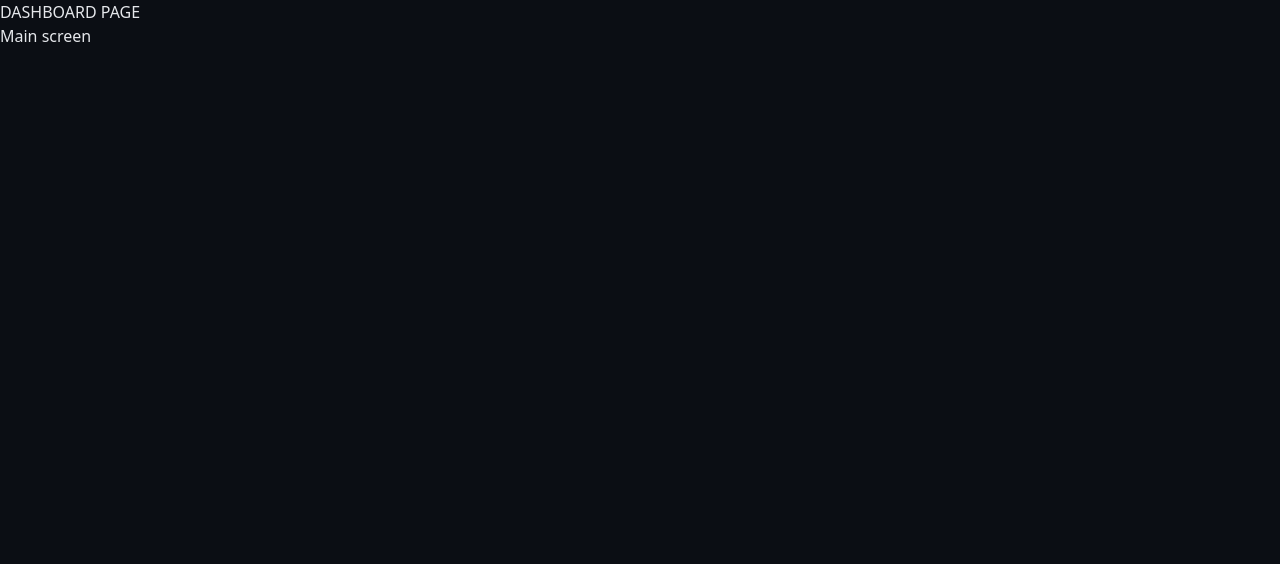
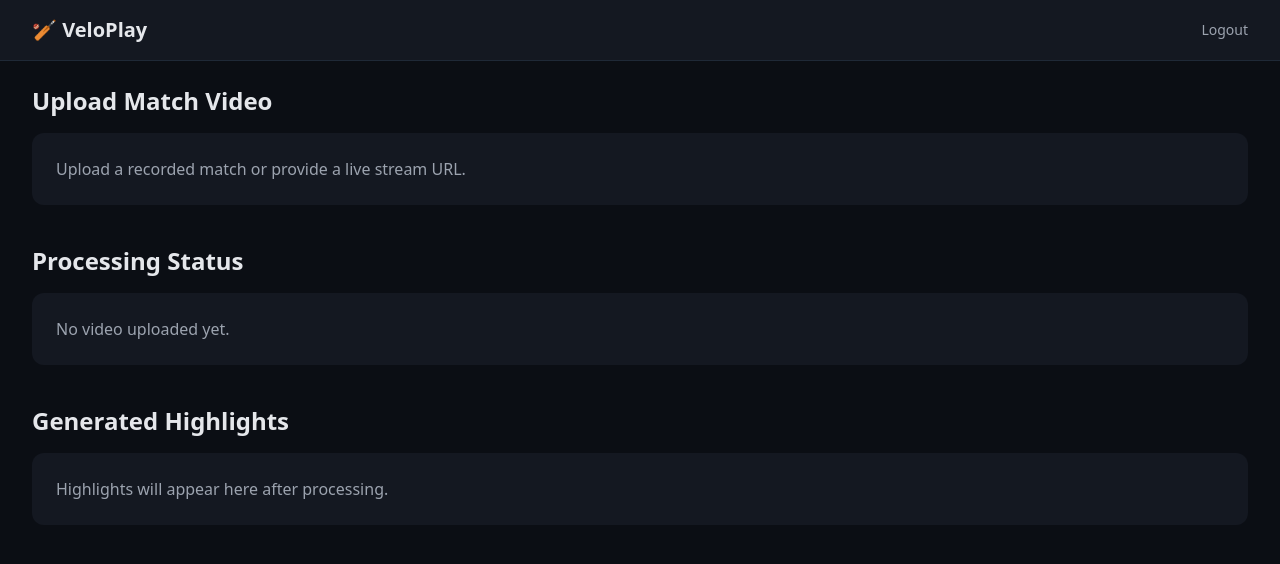
Before and after one commit to veloplaytechlimited-design/CricketHighlightsUI, a React (Vite) app: page /dashboard in a window 1280 px wide. Shown: the top 564 px of the page. Built offline with nearby package versions, Linux system fonts and the light colour scheme.

Commit message:
Dashboard changes

```diff
--- /dev/null
+++ b/src/components/Navbar.jsx
@@ -0,0 +1,26 @@
+import { useNavigate } from "react-router-dom";
+
+export default function Navbar() {
+  const navigate = useNavigate();
+
+  function handleLogout() {
+    navigate("/");
+  }
+
+  return (
+    <header className="bg-card border-b border-gray-800">
+      <div className="max-w-7xl mx-auto px-8 py-4 flex justify-between items-center">
+        <h1 className="text-xl font-bold">
+          🏏 VeloPlay
+        </h1>
+
+        <button
+          onClick={handleLogout}
+          className="text-sm text-muted hover:text-white transition"
+        >
+          Logout
+        </button>
+      </div>
+    </header>
+  );
+}
--- a/src/pages/Dashboard.jsx
+++ b/src/pages/Dashboard.jsx
@@ -1,8 +1,46 @@
+import Navbar from "../components/Navbar";
+
 export default function Dashboard() {
   return (
-    <div>
-      <h1>DASHBOARD PAGE</h1>
-      <p>Main screen</p>
-    </div>
+    <>
+      <Navbar />
+
+      <main className="max-w-7xl mx-auto px-8 py-6 space-y-10">
+        {/* Section 1: Upload */}
+        <section>
+          <h2 className="text-2xl font-semibold mb-4">
+            Upload Match Video
+          </h2>
+
+          <div className="bg-card rounded-xl p-6">
+            <p className="text-muted">
+              Upload a recorded match or provide a live stream URL.
+            </p>
+          </div>
+        </section>
+
+        {/* Section 2: Preview / Processing */}
+        <section>
+          <h2 className="text-2xl font-semibold mb-4">
+            Processing Status
+          </h2>
+
+          <div className="bg-card rounded-xl p-6 text-muted">
+            No video uploaded yet.
+          </div>
+        </section>
+
+        {/* Section 3: Highlights */}
+        <section>
+          <h2 className="text-2xl font-semibold mb-4">
+            Generated Highlights
+          </h2>
+
+          <div className="bg-card rounded-xl p-6 text-muted">
+            Highlights will appear here after processing.
+          </div>
+        </section>
+      </main>
+    </>
   );
 }
--- a/src/pages/Login.jsx
+++ b/src/pages/Login.jsx
@@ -35,13 +35,13 @@ export default function Login() {
   function handleLogin(e) {
     e.preventDefault();
 
-    // ✅ MVP hardcoded authentication
+    //  hardcoded authentication
     if (
       email === "admin@matchclips.com" &&
       password === "admin123"
     ) {
       setError("");
-      navigate("/dashboard"); // ✅ redirect
+      navigate("/dashboard"); //  redirect
     } else {
       setError("Invalid email or password");
     }
@@ -130,7 +130,7 @@ export default function Login() {
             </button>
           </form>
 
-          {/* MVP hint */}
+          {/*  hint */}
           <p className="text-xs text-muted text-center mt-4">
             admin@matchclips.com / admin123
           </p>
```
